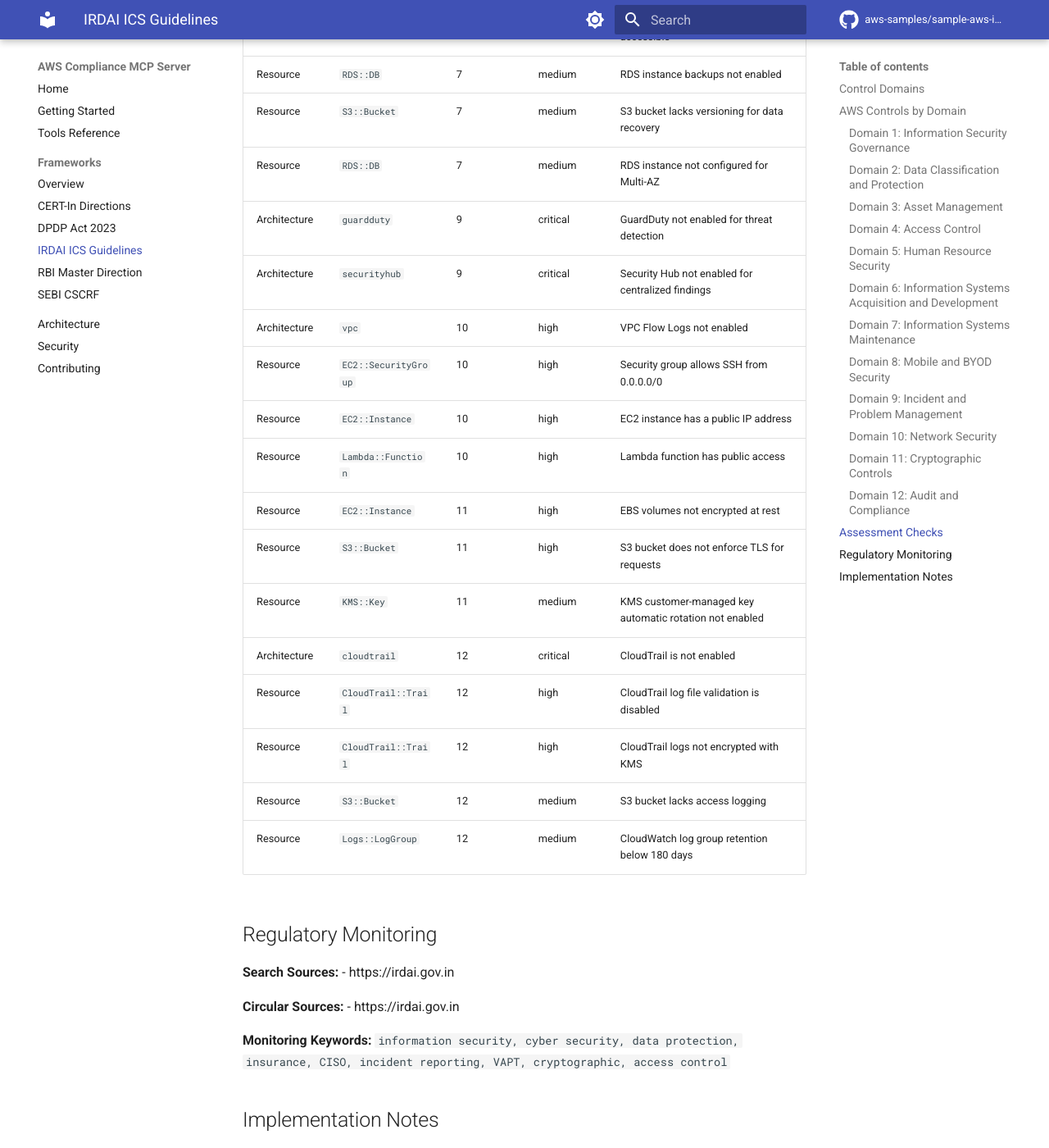
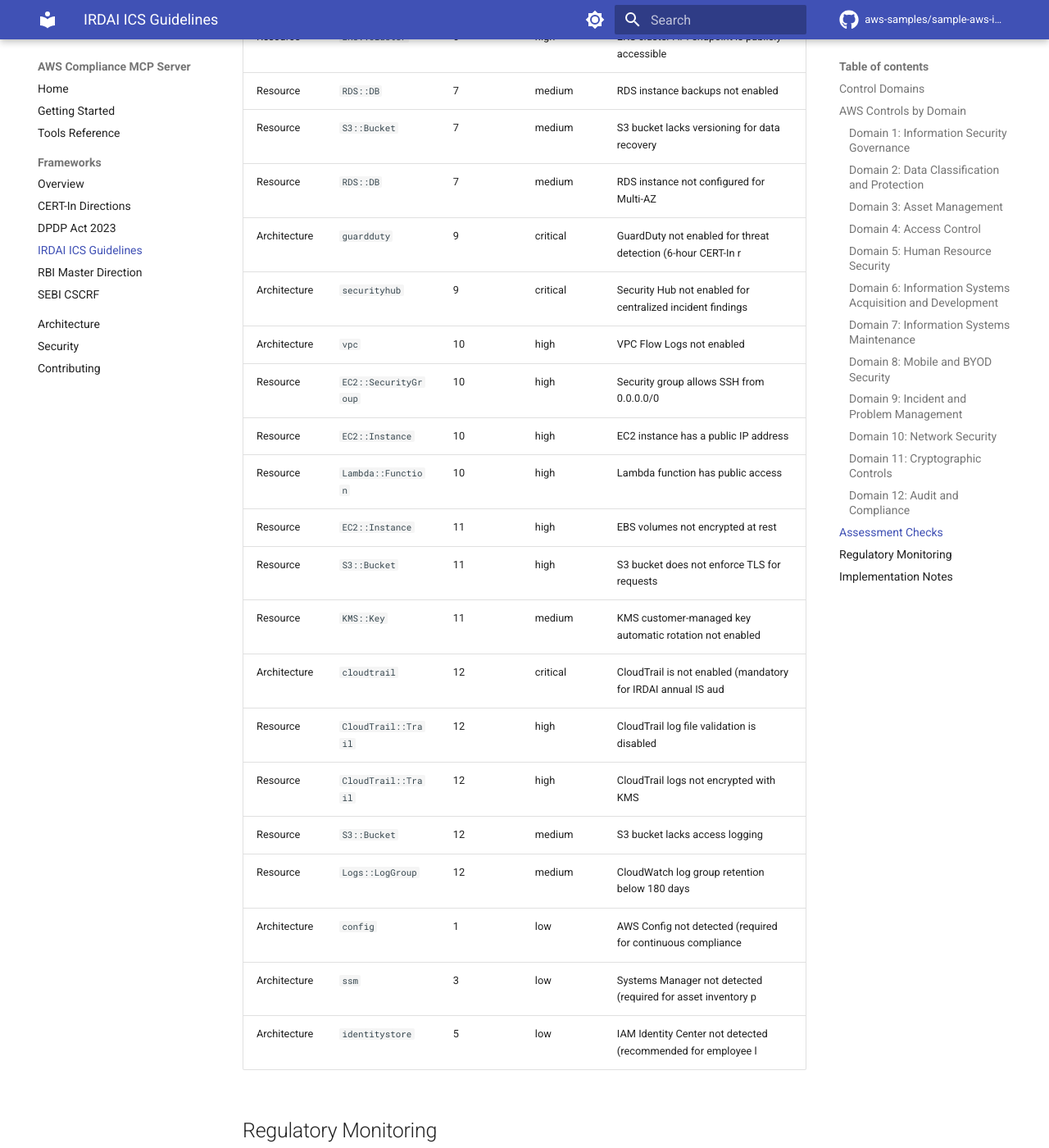
Before and after one commit to aws-samples/sample-aws-india-compliance-mcp, an MkDocs documentation site: the page built from docs/frameworks/irdai.md, in a window 1280 px wide and 1400 px high, scrolled down 4789 px. Shown: the whole window at 82% size. Built offline with MkDocs 1.6.1 and Material for MkDocs 9.7.7, drawn with Linux system fonts in a browser that asks for light colours; comment, search, counter and statistics services are not loaded; some of the changed text lies outside the part shown.

Commit message:
chore: auto-update framework docs, README, and manifest [skip ci]

```diff
--- a/docs/frameworks/irdai.md
+++ b/docs/frameworks/irdai.md
@@ -243,8 +243,8 @@ This framework has **27 declarative checks**
 | Resource | `RDS::DB` | 7 | medium | RDS instance backups not enabled |
 | Resource | `S3::Bucket` | 7 | medium | S3 bucket lacks versioning for data recovery |
 | Resource | `RDS::DB` | 7 | medium | RDS instance not configured for Multi-AZ |
-| Architecture | `guardduty` | 9 | critical | GuardDuty not enabled for threat detection |
-| Architecture | `securityhub` | 9 | critical | Security Hub not enabled for centralized findings |
+| Architecture | `guardduty` | 9 | critical | GuardDuty not enabled for threat detection (6-hour CERT-In r |
+| Architecture | `securityhub` | 9 | critical | Security Hub not enabled for centralized incident findings |
 | Architecture | `vpc` | 10 | high | VPC Flow Logs not enabled |
 | Resource | `EC2::SecurityGroup` | 10 | high | Security group allows SSH from 0.0.0.0/0 |
 | Resource | `EC2::Instance` | 10 | high | EC2 instance has a public IP address |
@@ -252,11 +252,14 @@ This framework has **27 declarative checks**
 | Resource | `EC2::Instance` | 11 | high | EBS volumes not encrypted at rest |
 | Resource | `S3::Bucket` | 11 | high | S3 bucket does not enforce TLS for requests |
 | Resource | `KMS::Key` | 11 | medium | KMS customer-managed key automatic rotation not enabled |
-| Architecture | `cloudtrail` | 12 | critical | CloudTrail is not enabled |
+| Architecture | `cloudtrail` | 12 | critical | CloudTrail is not enabled (mandatory for IRDAI annual IS aud |
 | Resource | `CloudTrail::Trail` | 12 | high | CloudTrail log file validation is disabled |
 | Resource | `CloudTrail::Trail` | 12 | high | CloudTrail logs not encrypted with KMS |
 | Resource | `S3::Bucket` | 12 | medium | S3 bucket lacks access logging |
 | Resource | `Logs::LogGroup` | 12 | medium | CloudWatch log group retention below 180 days |
+| Architecture | `config` | 1 | low | AWS Config not detected (required for continuous compliance  |
+| Architecture | `ssm` | 3 | low | Systems Manager not detected (required for asset inventory p |
+| Architecture | `identitystore` | 5 | low | IAM Identity Center not detected (recommended for employee l |
 
 ## Regulatory Monitoring
 
```
Also changed, not shown: other parts of docs/frameworks/irdai.md (+5 -5 lines), docs/frameworks/certin.md (+1 -1 lines), docs/frameworks/dpdp.md (+1 -1 lines), docs/frameworks/index.md (+2 -2 lines), docs/frameworks/rbi.md (+1 -1 lines), docs/frameworks/sebi.md (+1 -1 lines), 1 other file.
